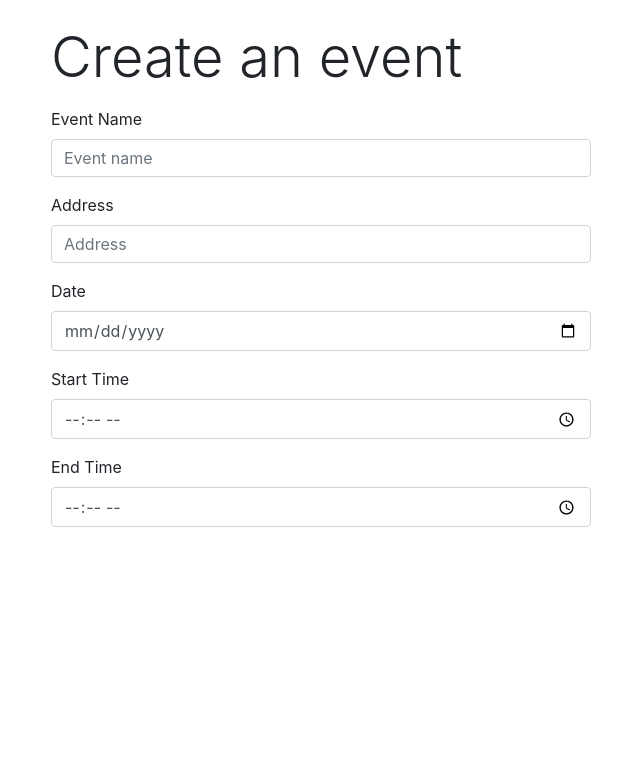
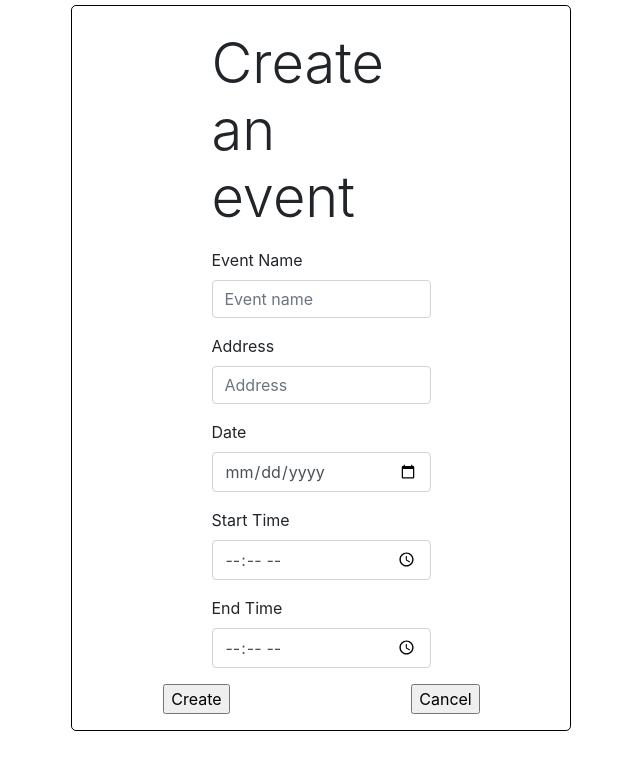
Before and after one commit to sp-devi/hoopsy, a React (Create React App) app in the folder client/: page /create-event in a window 1280 px wide. Shown: the top 770 px of the page, without its empty margins (319-959 px from the left). Built offline with nearby package versions, Linux system fonts and the light colour scheme.

Commit message:
added create and cancel buttons

```diff
--- a/client/src/App.css
+++ b/client/src/App.css
@@ -49,3 +49,11 @@
   width: 100px;
   vertical-align: middle;
 }
+
+.create-event-container {
+  width: 500px;
+  border: 1px solid rgba(0,0,.125);
+  margin: 5px Auto;
+  border-radius: 5px;
+  overflow: hidden;
+}
--- a/client/src/components/CreateSportEvent.js
+++ b/client/src/components/CreateSportEvent.js
@@ -31,7 +31,7 @@ class CreateSportEvent extends Component {
 
     render() {
         return (
-            <div className="container">
+            <div className="container create-event-container">
                 <div className="row justify-content-center">
                     <div className="col-md-6">
                         <br />
@@ -105,6 +105,24 @@ class CreateSportEvent extends Component {
                             />
                         </div>
                     </div>
+                    <div className="row">
+                        <div className="col-md-6 text-center">
+                            <div className='form-group'>
+                                <input
+                                    type='submit'
+                                    value="Create"
+                                />
+                            </div>
+                        </div>
+                        <div className="col-md-6 text-center">
+                            <div className='form-group'>
+                                <input
+                                    type='submit'
+                                    value="Cancel"
+                                />
+                            </div>
+                        </div>
+                    </div>
                 </form>
             </div>
         )
--- a/client/src/components/FindEventByCity.js
+++ b/client/src/components/FindEventByCity.js
@@ -64,6 +64,7 @@ class FindEventByCity extends Component {
 
                 <form noValidate onSubmit={this.onSubmit}>
                     <div className="row justify-content-center">
+                        <div className="col-md-2">
                             <div className='form-group'>
                                 <input
                                     type='text'
@@ -75,8 +76,10 @@ class FindEventByCity extends Component {
                                 />
                             </div>
                         </div>
+                    </div>
                     <br />
                     <div className="row justify-content-center">
+                        <div className="col-md-2">
                             <div className='form-group'>
                                 <input
                                     type='submit'
@@ -84,10 +87,13 @@ class FindEventByCity extends Component {
                                 />
                             </div>
                         </div>
+                    </div>
                     <div className="row justify-content-center">
+                        <div className="col-md-2">
                             <Link to="/create-event">
                                 Create an event
                         </Link>
+                        </div>
                     </div>
                 </form>
             </div >
```
Lines whose indentation alone changed are shown as unchanged.
